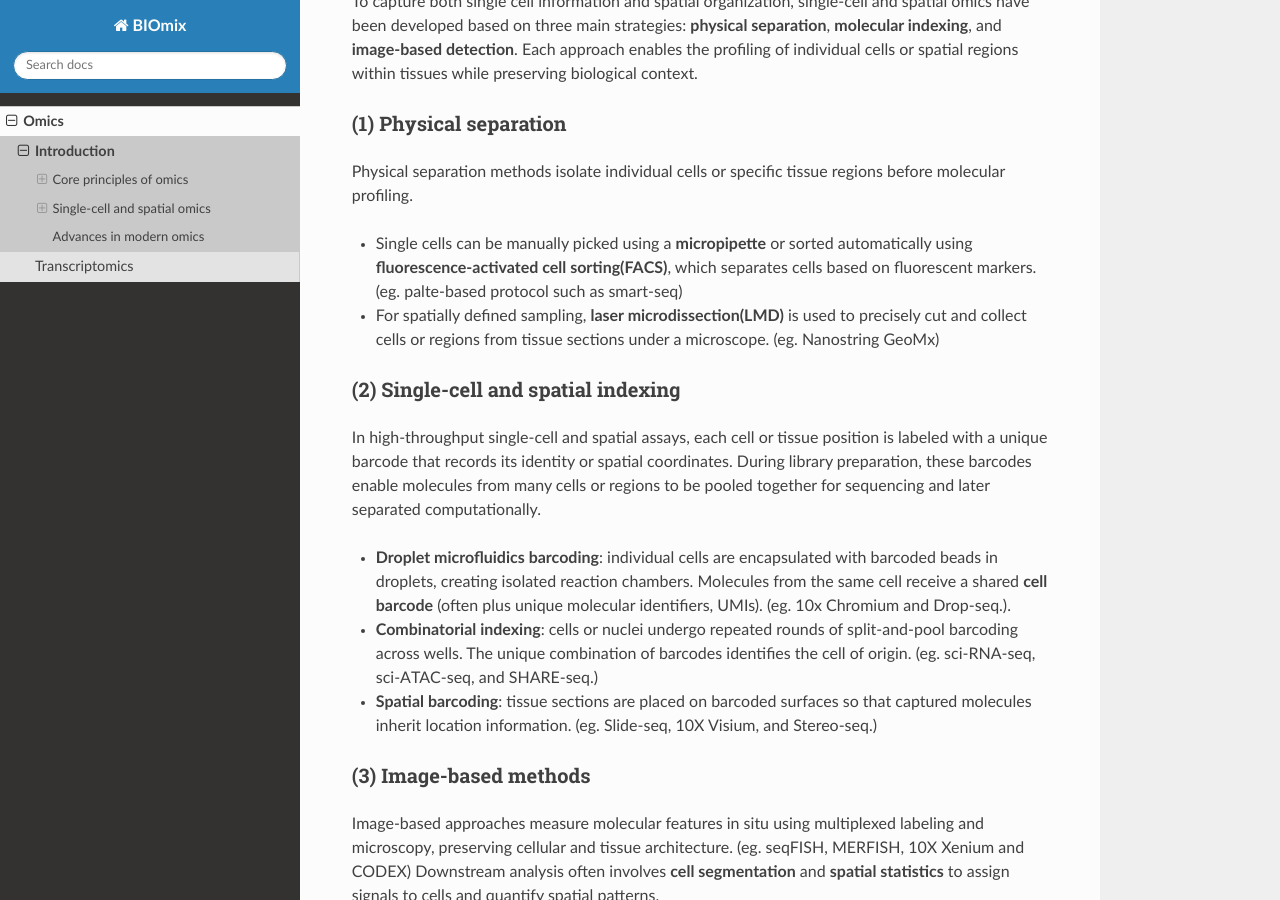
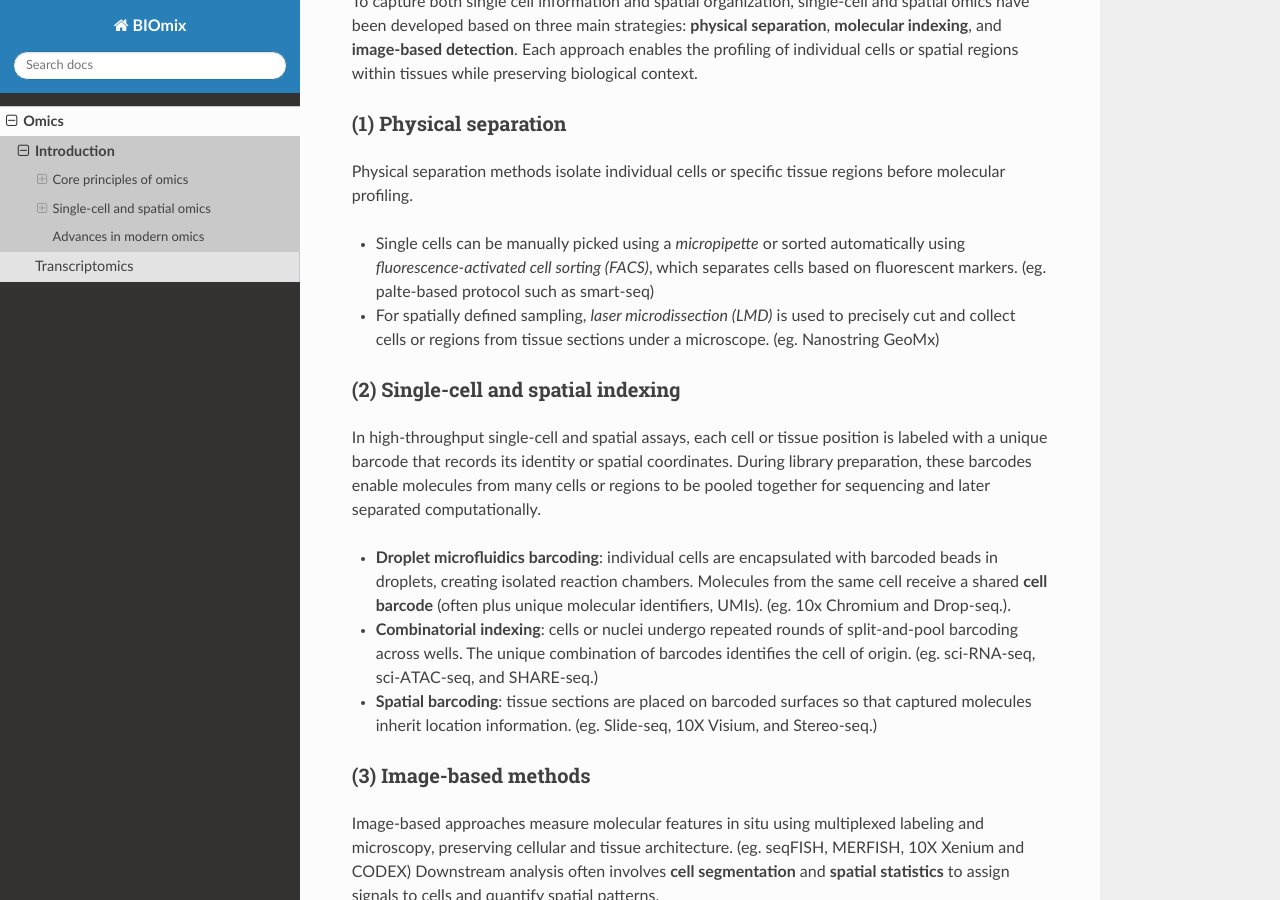
Before and after one commit to KKKallio/biomix, a Sphinx documentation site: the page built from docs/source/omics/introduction.rst, in a window 1280 px wide and 900 px high, scrolled down 1718 px. Built offline with Sphinx 7.4.7 and the Read the Docs theme 3.1.0, drawn with Linux system fonts in a browser that asks for light colours.

```diff
--- a/docs/source/omics/introduction.rst
+++ b/docs/source/omics/introduction.rst
@@ -61,9 +61,9 @@ To capture both single cell information and spatial organization, single-cell an
 
 Physical separation methods isolate individual cells or specific tissue regions before molecular profiling.
 
-- Single cells can be manually picked using a **micropipette** or sorted automatically using **fluorescence-activated cell sorting(FACS)**, which separates cells based on fluorescent markers. (eg. palte-based protocol such as smart-seq)
+- Single cells can be manually picked using a `micropipette` or sorted automatically using `fluorescence-activated cell sorting (FACS)`, which separates cells based on fluorescent markers. (eg. palte-based protocol such as smart-seq)
 
-- For spatially defined sampling, **laser microdissection(LMD)** is used to precisely cut and collect cells or regions from tissue sections under a microscope. (eg. Nanostring GeoMx)
+- For spatially defined sampling, `laser microdissection (LMD)` is used to precisely cut and collect cells or regions from tissue sections under a microscope. (eg. Nanostring GeoMx)
 
 (2) Single-cell and spatial indexing
 ~~~~~~~~~~~~~~~~~~~~~~~~~~~~~~~~~~~~~~~~~~~~~~
```
